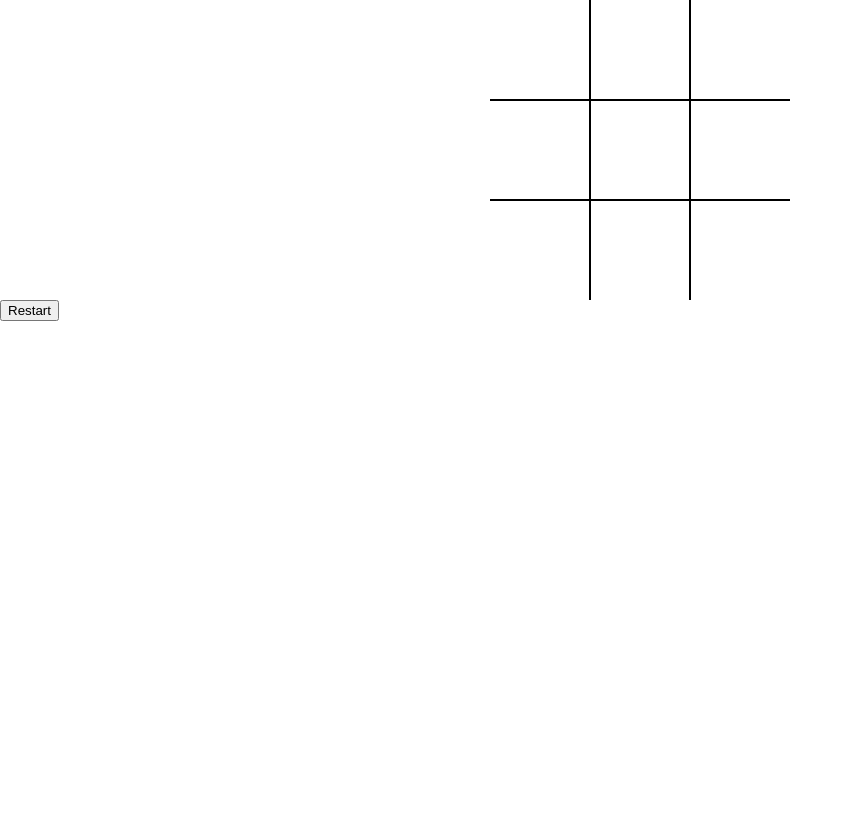
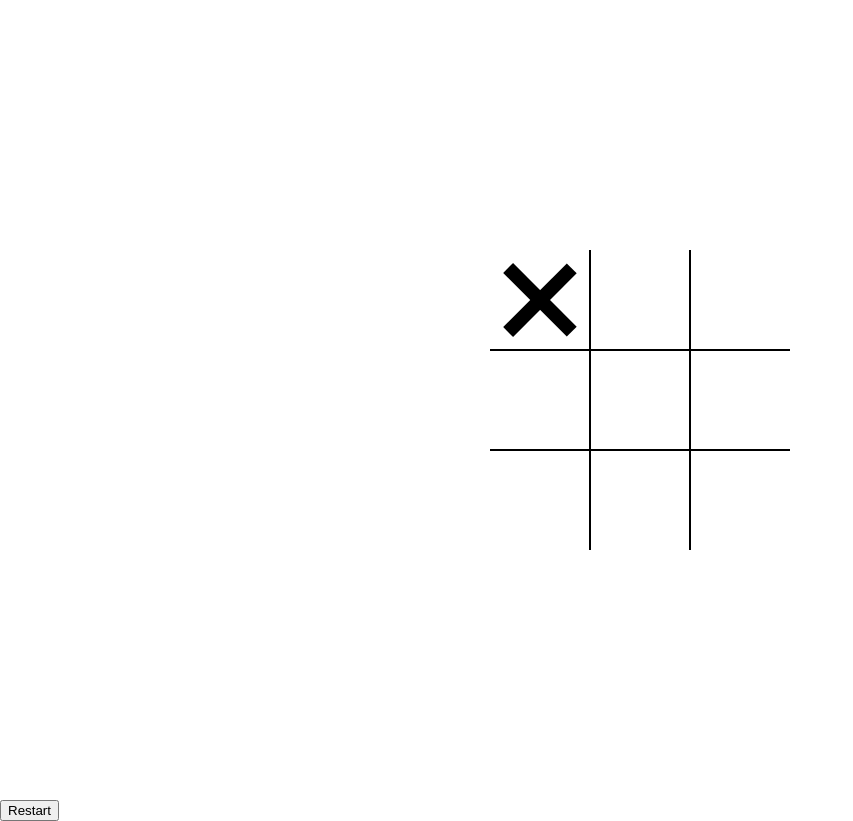
Before and after one commit to SarthakM1/Tic-Tac-Toe, a plain HTML site: page index.html in a window 1280 px wide. Shown: the whole page, without its empty margins (0-853 px from the left). Before the commit the page ends 800 px from the top, so only its background shows below. Drawn offline with Linux system fonts and the light colour scheme.

Commit message:
first commit

```diff
--- a/index.html
+++ b/index.html
@@ -11,7 +11,7 @@ initial-scale=1.0">
 </head>
 <body>
     <div class="board" id="board">
-<div class="cell" data-cell></div>
+<div class="cell x" data-cell></div>
 <div class="cell" data-cell></div>
 <div class="cell" data-cell></div>
 <div class="cell" data-cell></div>
--- a/style.css
+++ b/style.css
@@ -3,14 +3,14 @@
 }
 :root{
 	--cell-size: 100px;
-	--mark-size: cal(var(--cell-size) * ,9);
+	--mark-size: calc(var(--cell-size) * .9);
 }
 body {
 	margin: 0;
 }
 .board {
 	width: 100vw;
-	geight:100vh;
+	height:100vh;
 	display:grid;
 	justify-content: center;
 	align-content: center;
@@ -22,6 +22,10 @@ body {
 	width: var(--cell-size);
 	height: var(--cell-size);
 	border: 1px solid black;
+	display: flex;
+	justify-content: center;
+	align-items: center;
+	position: relative;
 }
 .cell:first-child,
 .cell:nth-child(2),
@@ -41,3 +45,19 @@ body {
 .cell:nth-child(7) {
 	border-bottom: none;
 }
+
+.cell.x::before,
+.cell.x::after {
+	content: '';
+	position: absolute;
+	width: calc(var(--mark-size) * .15);
+	height: var(--mark-size);
+	background-color: black;
+}
+.cell.x::before {
+	transform: rotate(45deg);
+}
+
+.cell.x::after {
+	transform: rotate(-45deg);
+}
```
